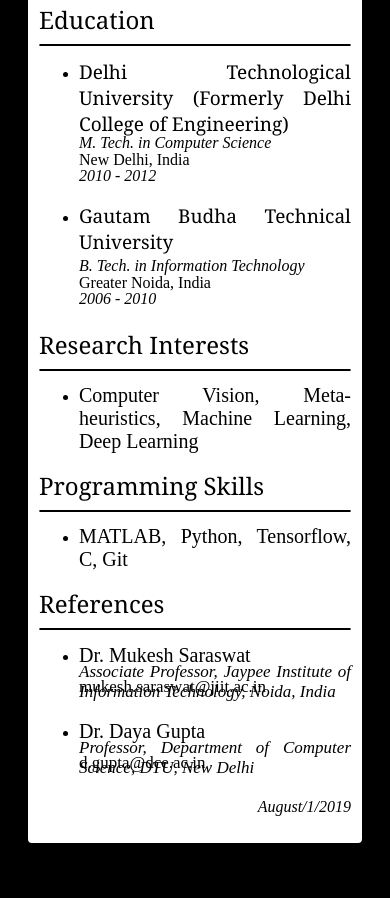
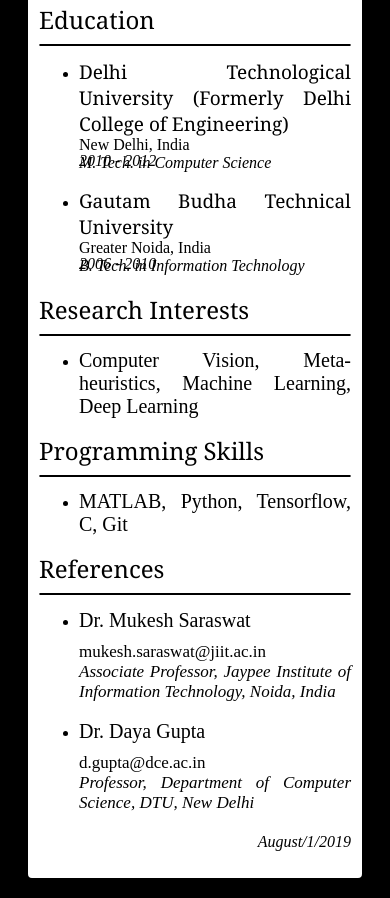
Before and after one commit to himanshuRepo/tryresume, a plain HTML site: page index.html in a window 390 px wide. Shown: the part 1546-2444 px from the top of the page. Before the commit the page ends 2409 px from the top, so only its background shows below. Drawn offline with Linux system fonts and the light colour scheme.

Commit message:
Another Updated for mobile version

```diff
--- a/styles.css
+++ b/styles.css
@@ -183,12 +183,12 @@
 	/*text-align: right;*/
 	/*position: absolute;*/
 	/*right: 1%;*/
-	margin-top: -5px;
+	margin-top: -20px;
 
 }
 
 #edl2 {
-	margin-top: 15px;
+	/*margin-top: 15px;	*/
 	/*text-align: right;
 	position: absolute;
 	right: 1%;*/
@@ -197,13 +197,14 @@
 
 
 .degree1 {
-	margin-top: -55px;
+	margin-top: -20px;
 	font-style: italic;
 	/*vertical-align: top;*/
 		/*display: inline-block;*/
 }
 
 #edl3 {
+	margin-top: -20px;
 	/*text-align: right;
 	position: absolute;
 	right: 1%;*/
@@ -211,7 +212,7 @@
 }
 
 #edl4 {
-	margin-top: 15px;
+	/*margin-top: 15px;*/
 	/*text-align: right;
 	position: absolute;
 	right: 1%;*/
@@ -239,7 +240,7 @@
 }
 
 .positionref {
-	margin-top: -35px;
+	/*margin-top: -35px;	*/
  font-size: 17px;
  font-style: italic;
 }
```
